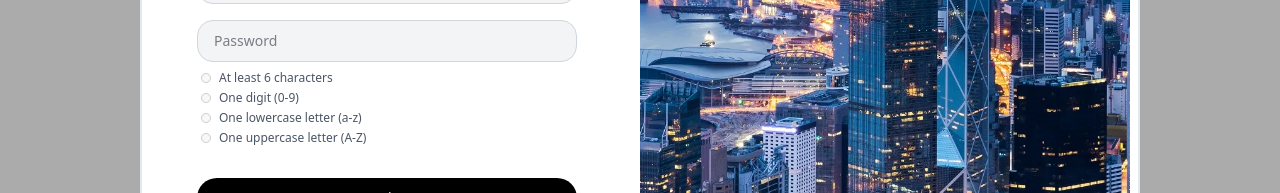
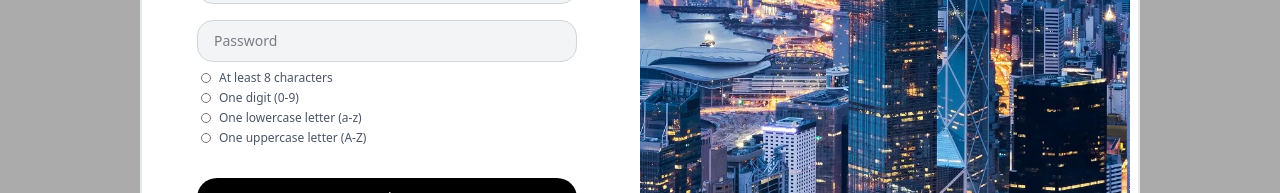
Before and after one commit to acstartup/unitnode.com, a Next.js app: page / in a window 1280 px wide. Both pictures are taken after a click on the button "Sign up". Shown: the part 430-623 px from the top of the page. Built offline with nearby package versions, Linux system fonts and the light colour scheme.

Commit message:
(signup ui): proper requirements

```diff
--- a/src/components/signup-modal.tsx
+++ b/src/components/signup-modal.tsx
@@ -1,7 +1,7 @@
 "use client";
 
 import Image from "next/image";
-import { useState } from "react";
+import { useState, useEffect } from "react";
 
 interface SignupModalProps {
   isOpen: boolean;
@@ -10,6 +10,23 @@ interface SignupModalProps {
 
 export function SignupModal({ isOpen, onClose }: SignupModalProps) {
   if (!isOpen) return null;
+
+  const [password, setPassword] = useState("");
+  const [requirements, setRequirements] = useState({
+    hasEightChars: false,
+    hasDigit: false,
+    hasLowercase: false,
+    hasUppercase: false
+  });
+
+  useEffect(() => {
+    setRequirements({
+      hasEightChars: password.length >= 8,
+      hasDigit: /\d/.test(password),
+      hasLowercase: /[a-z]/.test(password),
+      hasUppercase: /[A-Z]/.test(password)
+    });
+  }, [password]);
 
   const handleBackdropClick = (e: React.MouseEvent) => {
     if (e.target === e.currentTarget) {
@@ -77,27 +94,57 @@ export function SignupModal({ isOpen, onClose }: SignupModalProps) {
               <input
                 type="password"
                 placeholder="Password"
+                value={password}
+                onChange={(e) => setPassword(e.target.value)}
                 className="w-full px-4 py-2.5 rounded-2xl bg-gray-100 border border-gray-300 focus:outline-none focus:ring-2 focus:ring-primary/50 text-sm font-medium"
               />
             </div>
 
             {/* Password requirements */}
             <div className="mb-8 pl-1">
-              <div className="flex items-center gap-2 text-xs text-gray-600 mb-1">
-                <input type="radio" className="w-2.5 h-2.5" disabled />
-                <span className="font-medium">At least 6 characters</span>
+              <div className={`flex items-center gap-2 text-xs mb-1 ${requirements.hasEightChars ? "text-green-600" : "text-gray-600"}`}>
+                <input
+                  type="radio"
+                  className={`w-2.5 h-2.5 ${requirements.hasEightChars ? "accent-green-600" : ""}`}
+                  checked={requirements.hasEightChars}
+                  readOnly
+                />
+                <span className={requirements.hasEightChars ? "font-bold" : "font-medium"}>
+                  At least 8 characters
+                </span>
               </div>
-              <div className="flex items-center gap-2 text-xs text-gray-600 mb-1">
-                <input type="radio" className="w-2.5 h-2.5" disabled />
-                <span className="font-medium">One digit (0-9)</span>
+              <div className={`flex items-center gap-2 text-xs mb-1 ${requirements.hasDigit ? "text-green-600" : "text-gray-600"}`}>
+                <input
+                  type="radio"
+                  className={`w-2.5 h-2.5 ${requirements.hasDigit ? "accent-green-600" : ""}`}
+                  checked={requirements.hasDigit}
+                  readOnly
+                />
+                <span className={requirements.hasDigit ? "font-bold" : "font-medium"}>
+                  One digit (0-9)
+                </span>
               </div>
-              <div className="flex items-center gap-2 text-xs text-gray-600 mb-1">
-                <input type="radio" className="w-2.5 h-2.5" disabled />
-                <span className="font-medium">One lowercase letter (a-z)</span>
+              <div className={`flex items-center gap-2 text-xs mb-1 ${requirements.hasLowercase ? "text-green-600" : "text-gray-600"}`}>
+                <input
+                  type="radio"
+                  className={`w-2.5 h-2.5 ${requirements.hasLowercase ? "accent-green-600" : ""}`}
+                  checked={requirements.hasLowercase}
+                  readOnly
+                />
+                <span className={requirements.hasLowercase ? "font-bold" : "font-medium"}>
+                  One lowercase letter (a-z)
+                </span>
               </div>
-              <div className="flex items-center gap-2 text-xs text-gray-600">
-                <input type="radio" className="w-2.5 h-2.5" disabled />
-                <span className="font-medium">One uppercase letter (A-Z)</span>
+              <div className={`flex items-center gap-2 text-xs ${requirements.hasUppercase ? "text-green-600" : "text-gray-600"}`}>
+                <input
+                  type="radio"
+                  className={`w-2.5 h-2.5 ${requirements.hasUppercase ? "accent-green-600" : ""}`}
+                  checked={requirements.hasUppercase}
+                  readOnly
+                />
+                <span className={requirements.hasUppercase ? "font-bold" : "font-medium"}>
+                  One uppercase letter (A-Z)
+                </span>
               </div>
             </div>
 
```
